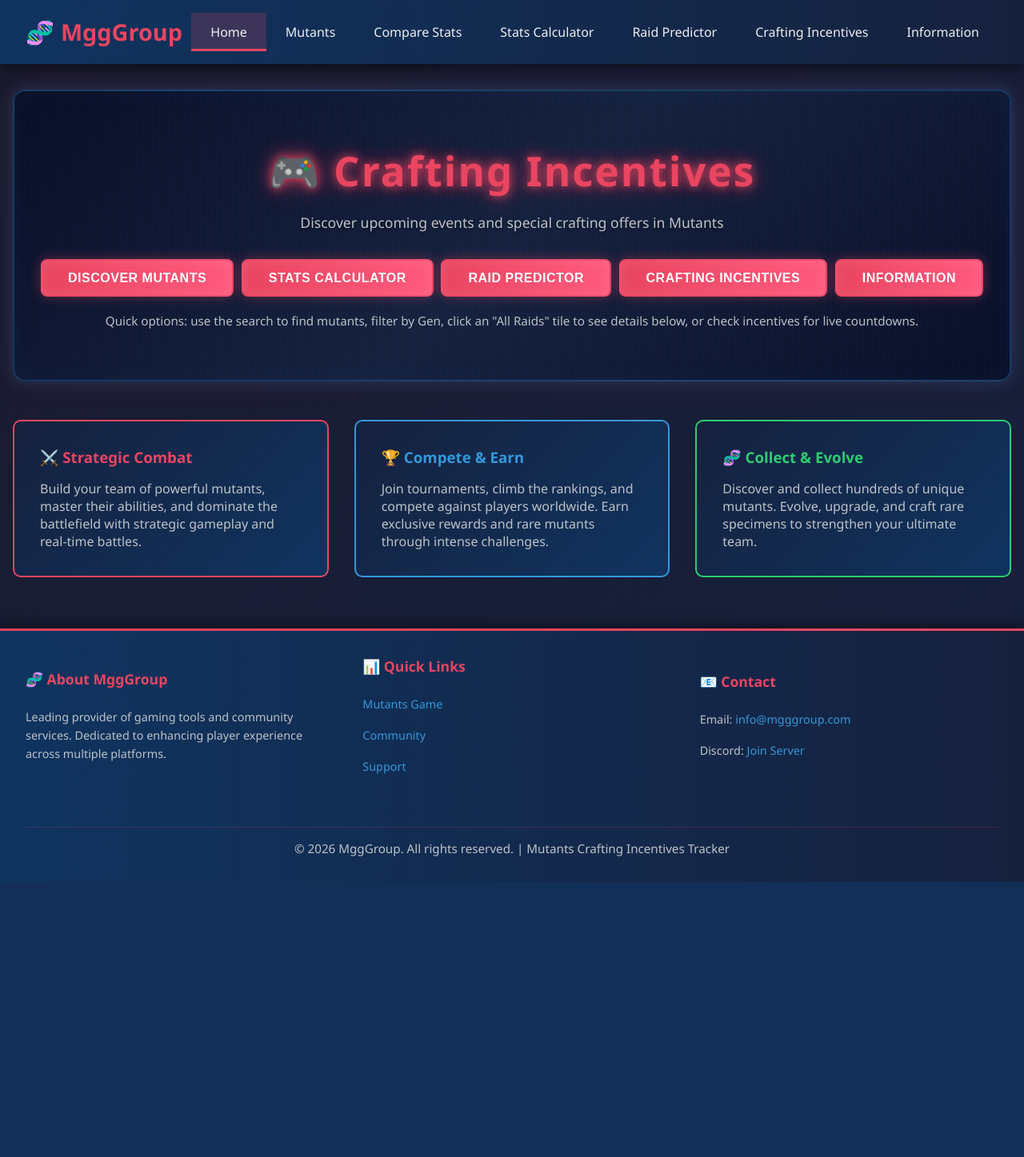
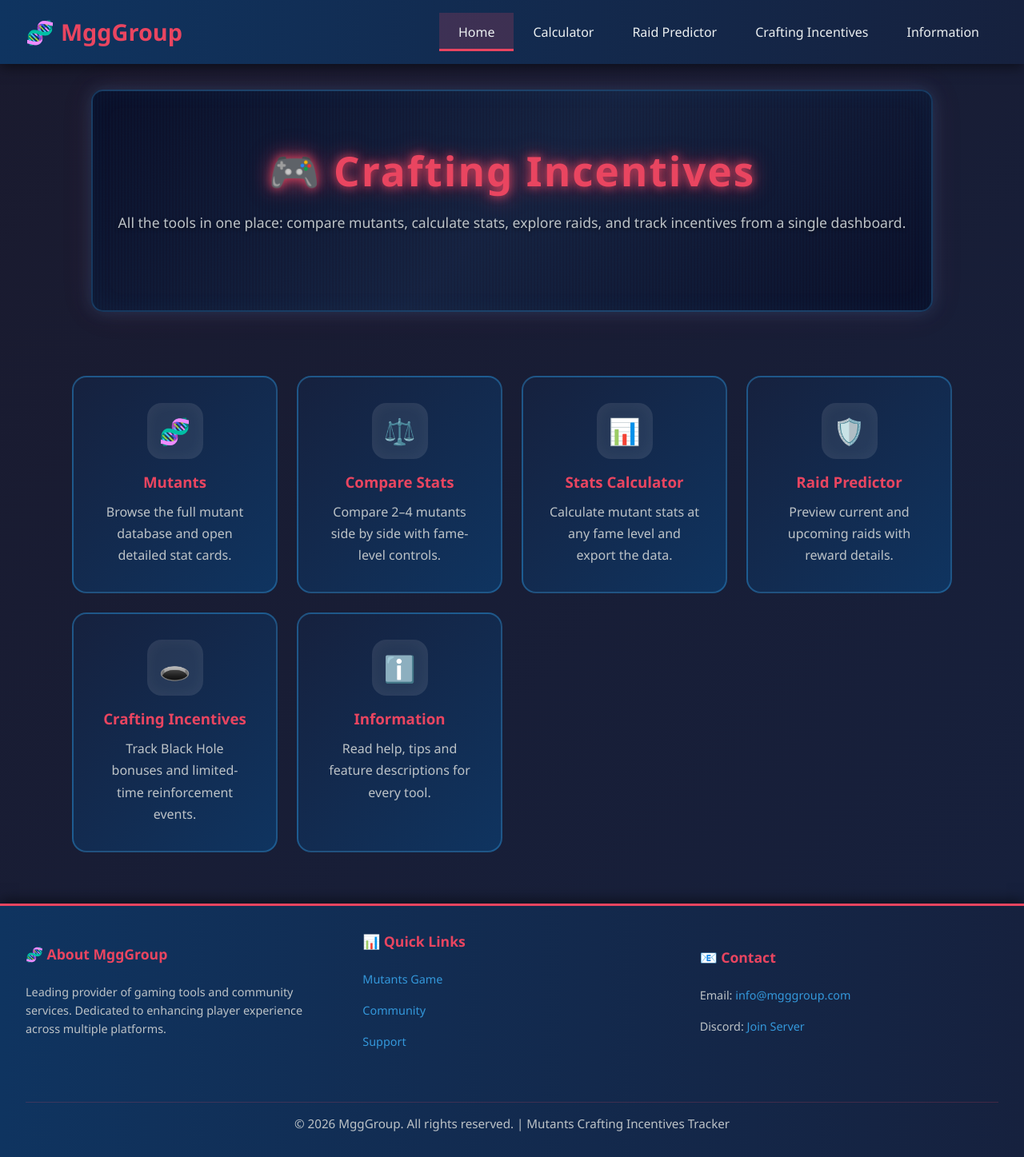
Before and after one commit to K4iserZ/MGroup, a PHP site: page / in a window 1280 px wide. Shown: the whole page at 80% size. Before the commit the page ends 1103 px from the top, so only its background shows below. Run offline with PHP 8.4, Linux system fonts and the light colour scheme.

Commit message:
improvements UI

```diff
--- a/index.html
+++ b/index.html
@@ -23,9 +23,14 @@
 
             <nav id="mainNav">
                 <a href="#" class="nav-link active" data-page="home">Home</a>
-                <a href="#" class="nav-link" data-page="mutants">Mutants</a>
-                <a href="#" class="nav-link" data-page="compare">Compare Stats</a>
-                <a href="#" class="nav-link" data-page="stats">Stats Calculator</a>
+                <div class="nav-dropdown">
+                    <button type="button" class="nav-group-label">Calculator</button>
+                    <div class="nav-submenu">
+                        <a href="#" class="nav-link" data-page="mutants">Mutants</a>
+                        <a href="#" class="nav-link" data-page="compare">Compare Stats</a>
+                        <a href="#" class="nav-link" data-page="stats">Stats Calculator</a>
+                    </div>
+                </div>
                 <a href="#" class="nav-link" data-page="raidpredictor">Raid Predictor</a>
                 <a href="#" class="nav-link" data-page="incentivos">Crafting Incentives</a>
                 <a href="#" class="nav-link" data-page="info">Information</a>
@@ -36,33 +41,45 @@
     <main>
         <!-- HOME PAGE -->
         <div id="home" class="page-content active">
-            <div class="hero">
-                    <h1>🧬 Welcome to MggGroup</h1>
-                    <p>Explore tools and trackers for Mutants: search the Mutants database, predict Raids, and track Crafting Incentives — all synced to your timezone.</p>
-                    <div style="display:flex; gap:0.6rem; justify-content:center; margin-top:1rem; flex-wrap:wrap;">
-                        <button class="btn-primary" onclick="showPage('mutants')">Discover Mutants</button>
-                        <button class="btn-primary" onclick="showPage('stats')">Stats Calculator</button>
-                        <button class="btn-primary" onclick="showPage('raidpredictor')">Raid Predictor</button>
-                        <button class="btn-primary" onclick="showPage('incentivos')">Crafting Incentives</button>
-                        <button class="btn-primary" onclick="showPage('info')">Information</button>
-                    </div>
-                    <div style="margin-top:1.2rem;color:#bdc3c7; font-size:0.95rem;">Quick options: use the search to find mutants, filter by Gen, click an "All Raids" tile to see details below, or check incentives for live countdowns.</div>
+            <section class="home-tools">
+                <div class="hero">
+                    <h1>🧬 MggGroup Toolbox</h1>
+                    <p>All the tools in one place: compare mutants, calculate stats, explore raids, and track incentives from a single dashboard.</p>
                 </div>
 
-            <div style="display: grid; grid-template-columns: repeat(auto-fit, minmax(250px, 1fr)); gap: 2rem;">
-                <div style="background: linear-gradient(135deg, #16213e 0%, #0f3460 100%); padding: 2rem; border-radius: 10px; border: 2px solid #e94560;">
-                    <h3 style="color: #e94560; margin-bottom: 1rem;">⚔️ Strategic Combat</h3>
-                    <p style="color: #bdc3c7;">Build your team of powerful mutants, master their abilities, and dominate the battlefield with strategic gameplay and real-time battles.</p>
+                <div class="tool-grid">
+                    <article class="tool-card" onclick="showPage('mutants')">
+                        <div class="tool-icon">🧬</div>
+                        <h3>Mutants</h3>
+                        <p>Browse the full mutant database and open detailed stat cards.</p>
+                    </article>
+                    <article class="tool-card" onclick="showPage('compare')">
+                        <div class="tool-icon">⚖️</div>
+                        <h3>Compare Stats</h3>
+                        <p>Compare 2–4 mutants side by side with fame-level controls.</p>
+                    </article>
+                    <article class="tool-card" onclick="showPage('stats')">
+                        <div class="tool-icon">📊</div>
+                        <h3>Stats Calculator</h3>
+                        <p>Calculate mutant stats at any fame level and export the data.</p>
+                    </article>
+                    <article class="tool-card" onclick="showPage('raidpredictor')">
+                        <div class="tool-icon">🛡️</div>
+                        <h3>Raid Predictor</h3>
+                        <p>Preview current and upcoming raids with reward details.</p>
+                    </article>
+                    <article class="tool-card" onclick="showPage('incentivos')">
+                        <div class="tool-icon">🕳️</div>
+                        <h3>Crafting Incentives</h3>
+                        <p>Track Black Hole bonuses and limited-time reinforcement events.</p>
+                    </article>
+                    <article class="tool-card" onclick="showPage('info')">
+                        <div class="tool-icon">ℹ️</div>
+                        <h3>Information</h3>
+                        <p>Read help, tips and feature descriptions for every tool.</p>
+                    </article>
                 </div>
-                <div style="background: linear-gradient(135deg, #16213e 0%, #0f3460 100%); padding: 2rem; border-radius: 10px; border: 2px solid #3498db;">
-                    <h3 style="color: #3498db; margin-bottom: 1rem;">🏆 Compete & Earn</h3>
-                    <p style="color: #bdc3c7;">Join tournaments, climb the rankings, and compete against players worldwide. Earn exclusive rewards and rare mutants through intense challenges.</p>
-                </div>
-                <div style="background: linear-gradient(135deg, #16213e 0%, #0f3460 100%); padding: 2rem; border-radius: 10px; border: 2px solid #2ecc71;">
-                    <h3 style="color: #2ecc71; margin-bottom: 1rem;">🧬 Collect & Evolve</h3>
-                    <p style="color: #bdc3c7;">Discover and collect hundreds of unique mutants. Evolve, upgrade, and craft rare specimens to strengthen your ultimate team.</p>
-                </div>
-            </div>
+            </section>
         </div>
 
         <!-- MUTANTS PAGE -->
--- a/js/main.js
+++ b/js/main.js
@@ -15,6 +15,10 @@ function showPage(pageName) {
     const navToggle = document.getElementById('navToggle');
     const nav = document.getElementById('mainNav');
     if (navToggle && navToggle.classList.contains('active')) { navToggle.classList.remove('active'); if (nav) nav.classList.remove('active'); }
+    const dropdown = document.querySelector('.nav-dropdown');
+    if (dropdown && dropdown.contains(document.activeElement)) {
+        document.activeElement.blur();
+    }
 }
 
 // Expose functions used by inline handlers
--- a/js/mutants.js
+++ b/js/mutants.js
@@ -195,6 +195,11 @@ function getMutantFromCsv(mutantName) {
 const starValues = { 'platinum': 100, 'gold': 75, 'silver': 30, 'bronze': 10, 'basic': 0 };
 const numericToStarKey = { 0: 'basic', 1: 'bronze', 2: 'silver', 3: 'gold', 4: 'platinum' };
 
+// Mapeo de excepciones para nombres de abilities
+const abilityKeyMapping = {
+    'regen': 'regenerate'
+};
+
 // icon URLs for stats and other UI elements
 const ICONS = {
     life: 'https://s-ak.kobojo.com/mutants/assets/mobile/hud/common_files/icon_hp.png',
@@ -276,7 +281,9 @@ function generateOrbSlotsHtml(orbSlotsStr, specimenId = '') {
 function getAbilityBaseKey(ability) {
     if (!ability) return '';
     const key = ability.trim().toLowerCase().replace(/^ability_/, '');
-    return key.split('_')[0] || '';
+    const baseKey = key.split('_')[0] || '';
+    // Aplicar mapeo de excepciones si existe
+    return abilityKeyMapping[baseKey] || baseKey;
 }
 
 function getAbilityIconUrl(ability) {
@@ -825,4 +832,4 @@ window.showOrbsByType = showOrbsByType;
 
 window.addEventListener('click', (e) => { const modal = document.getElementById('mutantModal'); if (e.target === modal) closeMutantModal(); });
 
-export { loadGachaData, loadMutantsData, initMutantsSection, getMutantFromCsv, mutantsData, gachaData, closeMutantModal, openMutantModal, starValues, numericToStarKey, ICONS, calculateMutantStats, generateGenesHtml, getAbilityIconUrl };
+export { loadGachaData, loadMutantsData, initMutantsSection, getMutantFromCsv, mutantsData, gachaData, closeMutantModal, openMutantModal, starValues, numericToStarKey, ICONS, calculateMutantStats, generateGenesHtml, getAbilityIconUrl, parseUnlockAttack, isAOE };
--- a/styles.css
+++ b/styles.css
@@ -121,6 +121,70 @@ nav a:hover::after {
 nav a.active {
     background: rgba(233, 69, 96, 0.2);
 }
+
+.nav-dropdown {
+    position: relative;
+    display: inline-block;
+}
+
+.nav-group-label {
+    display: inline-flex;
+    align-items: center;
+    justify-content: center;
+    color: #ecf0f1;
+    padding: 0.8rem 1.5rem;
+    cursor: pointer;
+    transition: all 0.3s;
+    border-radius: 4px;
+    user-select: none;
+    background: none;
+    border: none;
+    font: inherit;
+}
+
+.nav-group-label:hover,
+.nav-dropdown:hover > .nav-group-label,
+.nav-dropdown:focus-within > .nav-group-label {
+    background: rgba(233, 69, 96, 0.1);
+}
+
+.nav-submenu {
+    display: none;
+    position: absolute;
+    top: 100%;
+    left: 0;
+    min-width: 220px;
+    background: #0f3460;
+    border: 1px solid rgba(233, 69, 96, 0.3);
+    border-radius: 10px;
+    box-shadow: 0 10px 25px rgba(0, 0, 0, 0.25);
+    overflow: hidden;
+    z-index: 100;
+}
+
+.nav-dropdown:hover .nav-submenu,
+.nav-dropdown:focus-within .nav-submenu {
+    display: block;
+}
+
+.nav-submenu .nav-link {
+    padding: 0.8rem 1rem;
+    border: none;
+    width: 100%;
+}
+
+.nav-submenu .nav-link::after {
+    display: none;
+}
+
+.nav-submenu .nav-link:hover {
+    background: rgba(233, 69, 96, 0.12);
+}
+
+.nav-submenu .nav-link.active {
+    background: rgba(233, 69, 96, 0.18);
+}
+
 
 nav a.active::after {
     width: 100%;
@@ -558,6 +622,65 @@ main {
         inset 0 0 30px rgba(52, 152, 219, 0.05),
         0 0 40px rgba(233, 69, 96, 0.1);
 }
+
+.home-tools {
+    display: flex;
+    flex-direction: column;
+    align-items: center;
+    gap: 2rem;
+    max-width: 1100px;
+    margin: 0 auto;
+}
+
+.tool-grid {
+    display: grid;
+    grid-template-columns: repeat(auto-fit, minmax(240px, 1fr));
+    gap: 1.5rem;
+    width: 100%;
+    justify-items: center;
+}
+
+.tool-card {
+    background: linear-gradient(135deg, #16213e 0%, #0f3460 100%);
+    border: 2px solid rgba(52, 152, 219, 0.4);
+    border-radius: 18px;
+    padding: 2rem;
+    text-align: center;
+    cursor: pointer;
+    transition: transform 0.3s ease, box-shadow 0.3s ease, border-color 0.3s ease;
+    min-height: 240px;
+    width: 100%;
+    max-width: 320px;
+}
+
+.tool-card:hover {
+    transform: translateY(-6px);
+    box-shadow: 0 18px 40px rgba(0, 0, 0, 0.25);
+    border-color: rgba(46, 204, 113, 0.7);
+}
+
+.tool-card h3 {
+    margin: 1rem 0 0.75rem;
+    color: #e94560;
+}
+
+.tool-card p {
+    color: #bdc3c7;
+    line-height: 1.7;
+}
+
+.tool-icon {
+    width: 70px;
+    height: 70px;
+    display: inline-flex;
+    align-items: center;
+    justify-content: center;
+    border-radius: 18px;
+    background: rgba(255, 255, 255, 0.08);
+    font-size: 2rem;
+    box-shadow: inset 0 0 20px rgba(255, 255, 255, 0.05);
+}
+
 
 .hero::before {
     content: '';
```
Also changed, not shown: js/compare.js (+16 -10 lines).
